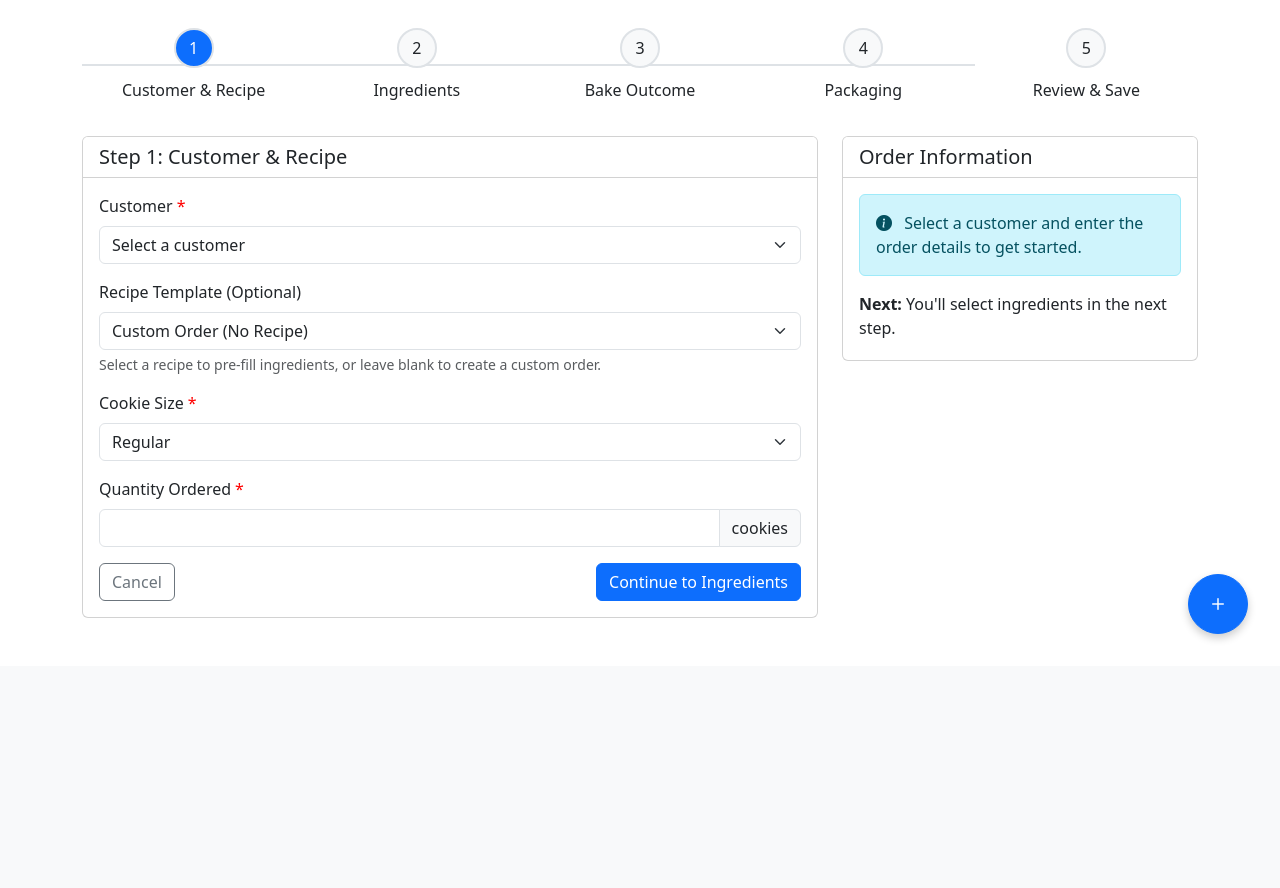
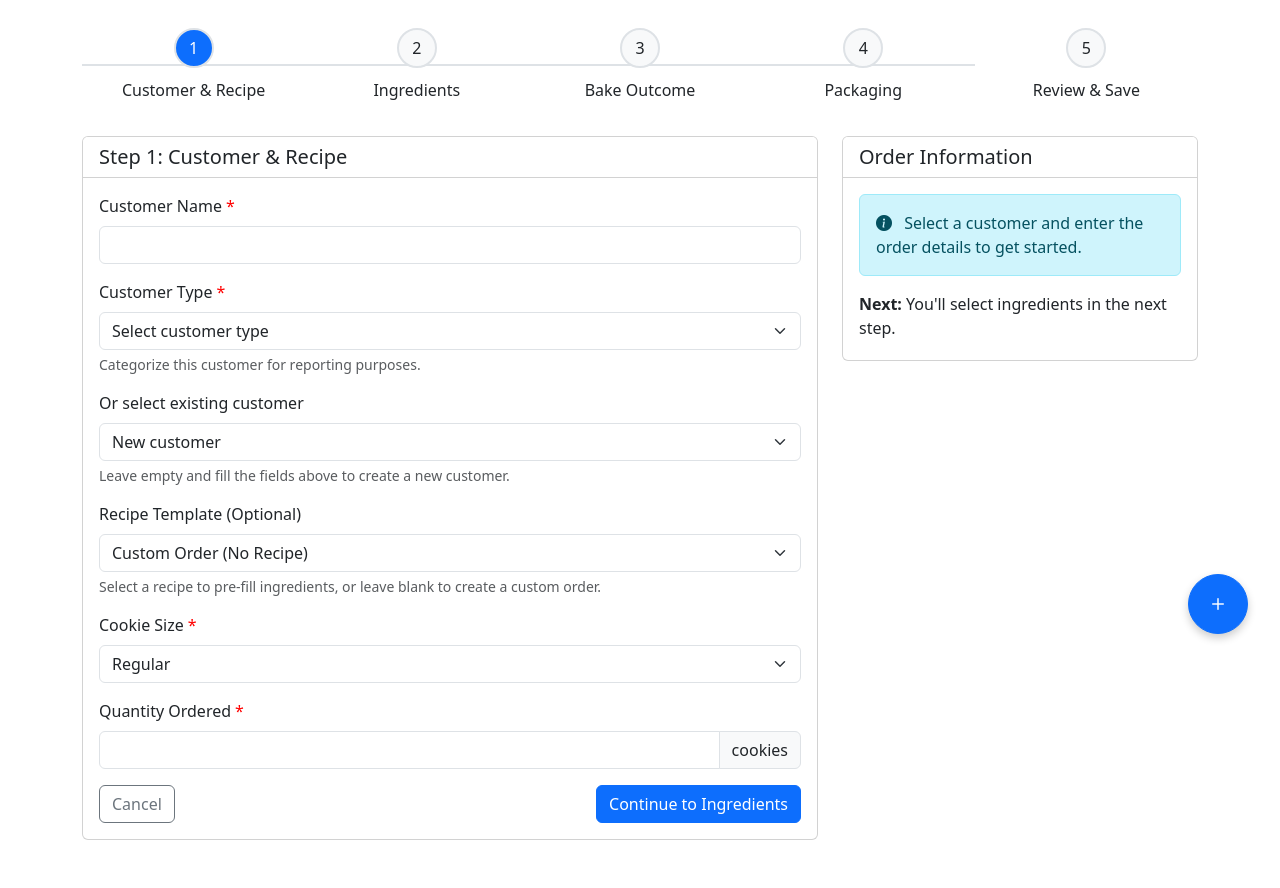
Before and after one commit to mukhma0c/cookies_manager, a Flask app: template templates/orders/wizard_step1.html in a window 1280 px wide. Shown: the part 134-1022 px from the top of the page. Before the commit the page ends 773 px from the top, so only its background shows below. Run offline with Flask 3, Linux system fonts and the light colour scheme; the template is opened without the code that fills it, so the values that code supplies are empty; some libraries are stand-ins or nearby versions.

Commit message:
feat: Add customer name and type selection to order workflow

```diff
--- a/models.py
+++ b/models.py
@@ -49,8 +49,8 @@ class Customer(db.Model):
     __tablename__ = 'customers'
 
     id = db.Column(db.Integer, primary_key=True)
-    display_name = db.Column(db.String(100), nullable=False, unique=True)
-    type = db.Column(db.String(10), db.CheckConstraint("type IN ('person', 'store')"))
+    name = db.Column(db.String(100), nullable=False)
+    customer_type = db.Column(db.String(10), db.CheckConstraint("customer_type IN ('family', 'friend', 'store')"), nullable=False)
     phone = db.Column(db.String(20))
     notes = db.Column(db.Text)
 
@@ -58,7 +58,7 @@ class Customer(db.Model):
     orders = db.relationship('Order', back_populates='customer')
 
     def __repr__(self):
-        return f'<Customer {self.display_name}>'
+        return f'<Customer {self.name}>'
 
 
 class Recipe(db.Model):
--- a/seed.py
+++ b/seed.py
@@ -13,9 +13,9 @@ def seed_database():
 
     # Add customers
     customers = [
-        Customer(display_name="Family", type="person", notes="Family members"),
-        Customer(display_name="Friends", type="person", notes="Close friends"),
-        Customer(display_name="Local Store", type="store", phone="555-1234", notes="Village grocery store")
+        Customer(name="Smith Family", customer_type="family", notes="Regular customers"),
+        Customer(name="Jane Doe", customer_type="friend", notes="Close friend"),
+        Customer(name="Downtown Bakery", customer_type="store", phone="555-1234", notes="Village grocery store")
     ]
     db.session.add_all(customers)
     db.session.commit()
--- a/templates/orders/list.html
+++ b/templates/orders/list.html
@@ -65,7 +65,7 @@
                         {% for order in orders %}
                             <tr>
                                 <td>{{ order.order_date.strftime('%Y-%m-%d') }}</td>
-                                <td>{{ order.customer.display_name if order.customer else 'N/A' }}</td>
+                                <td>{{ order.customer.name if order.customer else 'N/A' }}</td>
                                 <td>{{ order.recipe.name if order.recipe else 'Custom' }}</td>
                                 <td>{{ order.quantity_baked }}</td>
                                 <td>${{ '%.2f'|format(order.sale_price_total_cents / 100) }}</td>
--- a/templates/orders/view.html
+++ b/templates/orders/view.html
@@ -41,7 +41,8 @@
                 <div class="row mb-4">
                     <div class="col-md-6">
                         <h6>Customer Information</h6>
-                        <p class="mb-1"><strong>Customer:</strong> {{ order.customer.display_name if order.customer else 'N/A' }}</p>
+                        <p class="mb-1"><strong>Customer:</strong> {{ order.customer.name if order.customer else 'N/A' }}</p>
+                        <p class="mb-1"><strong>Customer Type:</strong> {{ order.customer.customer_type|capitalize if order.customer else 'N/A' }}</p>
                         <p class="mb-1"><strong>Order Date:</strong> {{ order.order_date.strftime('%Y-%m-%d %H:%M') }}</p>
                         <p class="mb-1"><strong>Recipe:</strong> {{ order.recipe.name if order.recipe else 'Custom Order' }}</p>
                     </div>
--- a/templates/orders/wizard_step1.html
+++ b/templates/orders/wizard_step1.html
@@ -41,13 +41,30 @@
             <div class="card-body">
                 <form action="{{ url_for('orders.new_order_step2') }}" method="post">
                     <div class="mb-3">
-                        <label for="customer_id" class="form-label required-field">Customer</label>
-                        <select class="form-select" id="customer_id" name="customer_id" required>
-                            <option value="">Select a customer</option>
+                        <label for="customer_name" class="form-label required-field">Customer Name</label>
+                        <input type="text" class="form-control" id="customer_name" name="customer_name" required>
+                    </div>
+
+                    <div class="mb-3">
+                        <label for="customer_type" class="form-label required-field">Customer Type</label>
+                        <select class="form-select" id="customer_type" name="customer_type" required>
+                            <option value="">Select customer type</option>
+                            <option value="family">Family</option>
+                            <option value="friend">Friend</option>
+                            <option value="store">Store</option>
+                        </select>
+                        <div class="form-text">Categorize this customer for reporting purposes.</div>
+                    </div>
+
+                    <div class="mb-3">
+                        <label for="customer_id" class="form-label">Or select existing customer</label>
+                        <select class="form-select" id="customer_id" name="customer_id">
+                            <option value="">New customer</option>
                             {% for customer in customers %}
-                                <option value="{{ customer.id }}">{{ customer.display_name }}</option>
+                                <option value="{{ customer.id }}">{{ customer.name }} ({{ customer.customer_type|capitalize }})</option>
                             {% endfor %}
                         </select>
+                        <div class="form-text">Leave empty and fill the fields above to create a new customer.</div>
                     </div>
 
                     <div class="mb-3">
--- a/templates/orders/wizard_step3.html
+++ b/templates/orders/wizard_step3.html
@@ -104,7 +104,9 @@
                     <h6>Order Details</h6>
                     <p class="mb-1">Customer: <strong id="customerName">
                         {% if form_data.customer_id %}
-                            {{ Customer.query.get(form_data.customer_id).display_name }}
+                            {{ Customer.query.get(form_data.customer_id).name }}
+                        {% elif form_data.customer_name %}
+                            {{ form_data.customer_name }} ({{ form_data.customer_type|capitalize }})
                         {% else %}
                             Not selected
                         {% endif %}
--- a/templates/orders/wizard_step5.html
+++ b/templates/orders/wizard_step5.html
@@ -41,6 +41,8 @@
                 <form action="{{ url_for('orders.create_order') }}" method="post">
                     <!-- Hidden fields to carry forward all data -->
                     <input type="hidden" name="customer_id" value="{{ form_data.customer_id }}">
+                    <input type="hidden" name="customer_name" value="{{ form_data.customer_name }}">
+                    <input type="hidden" name="customer_type" value="{{ form_data.customer_type }}">
                     <input type="hidden" name="recipe_id" value="{{ form_data.recipe_id }}">
                     <input type="hidden" name="cookie_size" value="{{ form_data.cookie_size }}">
                     <input type="hidden" name="quantity_ordered" value="{{ form_data.quantity_ordered }}">
--- a/templates/reports/profit.html
+++ b/templates/reports/profit.html
@@ -188,7 +188,7 @@
                         {% for order in orders %}
                             <tr>
                                 <td>{{ order.date.strftime('%Y-%m-%d') }}</td>
-                                <td>{{ order.customer }}</td>
+                                <td>{{ order.customer }} <span class="badge bg-secondary">{{ order.customer_type|capitalize }}</span></td>
                                 <td>{{ order.recipe }}</td>
                                 <td>{{ order.quantity }}</td>
                                 <td>${{ (order.revenue_cents / 100)|round(2) }}</td>
```
Also changed, not shown: views/orders.py (+35 -1 lines).
